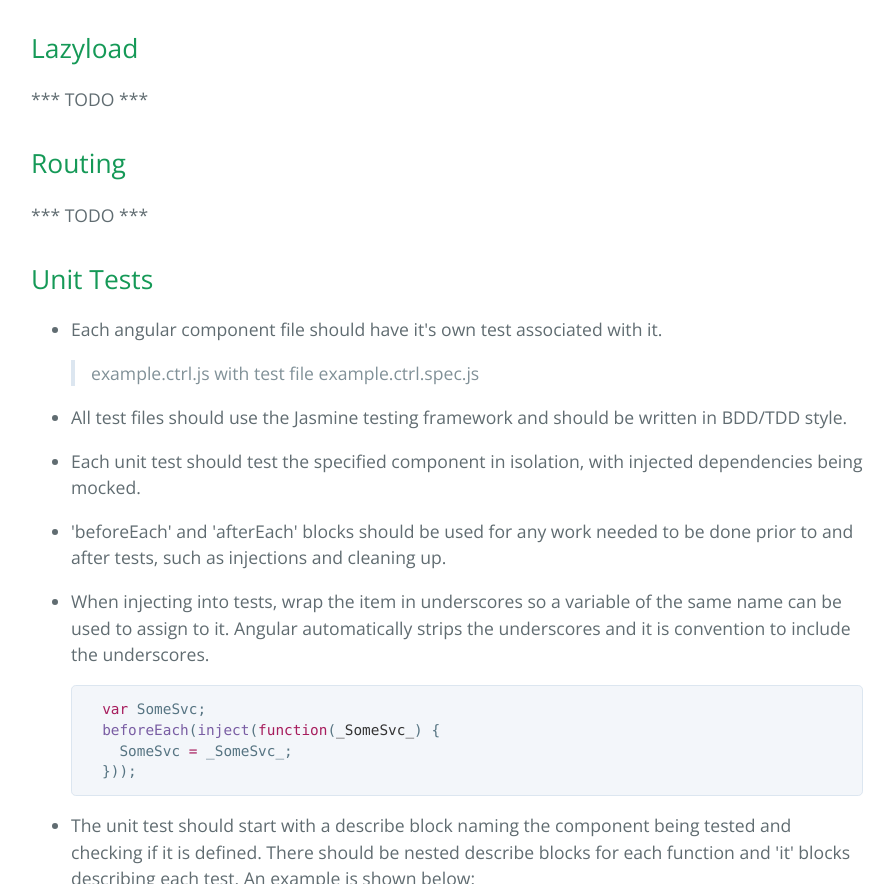
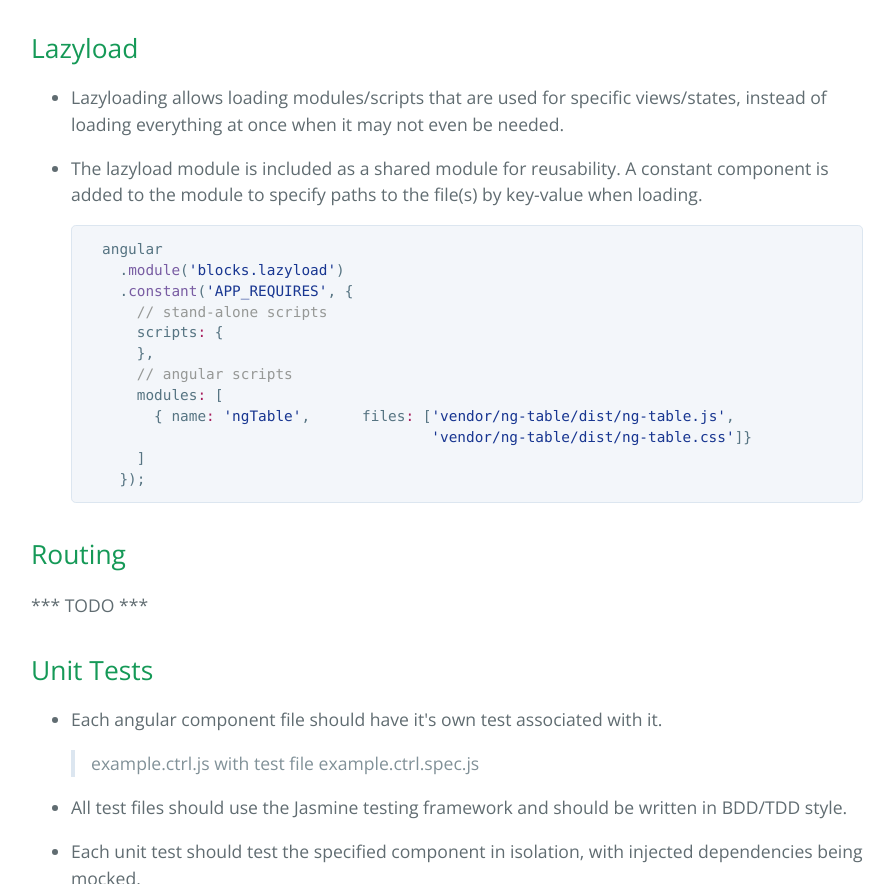
Before and after one commit to mlabus93/demo-angular-app, a plain HTML site: page index.html in a window 1280 px wide. Shown: the part 7510-8394 px from the top of the page, without its empty margins (193-1087 px from the left). Drawn offline with nearby package versions, Linux system fonts and the light colour scheme.

```diff
--- a/index.html
+++ b/index.html
@@ -335,7 +335,25 @@
 <h2>
 <a id="lazyload" class="anchor" href="#lazyload" aria-hidden="true"><span aria-hidden="true" class="octicon octicon-link"></span></a>Lazyload</h2>
 
-<p>*** TODO ***</p>
+<ul>
+<li><p>Lazyloading allows loading modules/scripts that are used for specific views/states, instead of loading everything at once when it may not even be needed.</p></li>
+<li>
+<p>The lazyload module is included as a shared module for reusability. A constant component is added to the module to specify paths to the file(s) by key-value when loading.</p>
+
+<div class="highlight highlight-source-js"><pre>  angular
+    .<span class="pl-en">module</span>(<span class="pl-s"><span class="pl-pds">'</span>blocks.lazyload<span class="pl-pds">'</span></span>)
+    .<span class="pl-en">constant</span>(<span class="pl-s"><span class="pl-pds">'</span>APP_REQUIRES<span class="pl-pds">'</span></span>, {
+      <span class="pl-c">// stand-alone scripts</span>
+      scripts<span class="pl-k">:</span> {
+      },
+      <span class="pl-c">// angular scripts</span>
+      modules<span class="pl-k">:</span> [
+        { name<span class="pl-k">:</span> <span class="pl-s"><span class="pl-pds">'</span>ngTable<span class="pl-pds">'</span></span>,      files<span class="pl-k">:</span> [<span class="pl-s"><span class="pl-pds">'</span>vendor/ng-table/dist/ng-table.js<span class="pl-pds">'</span></span>,
+                                        <span class="pl-s"><span class="pl-pds">'</span>vendor/ng-table/dist/ng-table.css<span class="pl-pds">'</span></span>]}
+      ]
+    });</pre></div>
+</li>
+</ul>
 
 <h2>
 <a id="routing" class="anchor" href="#routing" aria-hidden="true"><span aria-hidden="true" class="octicon octicon-link"></span></a>Routing</h2>
```
Also changed, not shown: params.json (+1 -1 lines).
